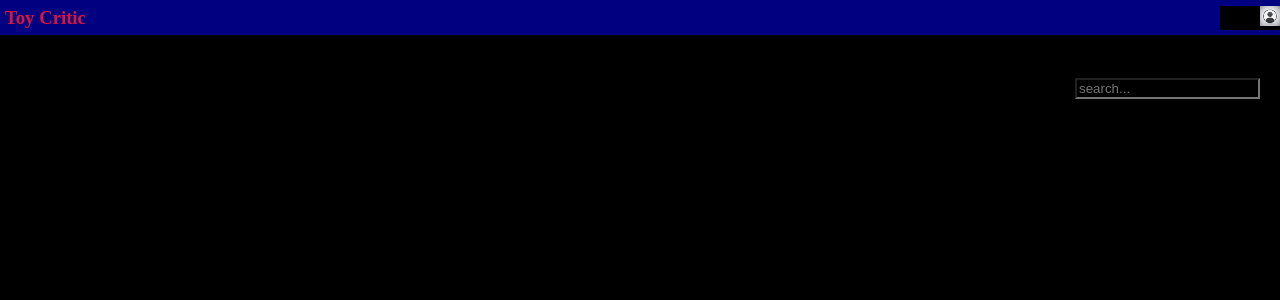
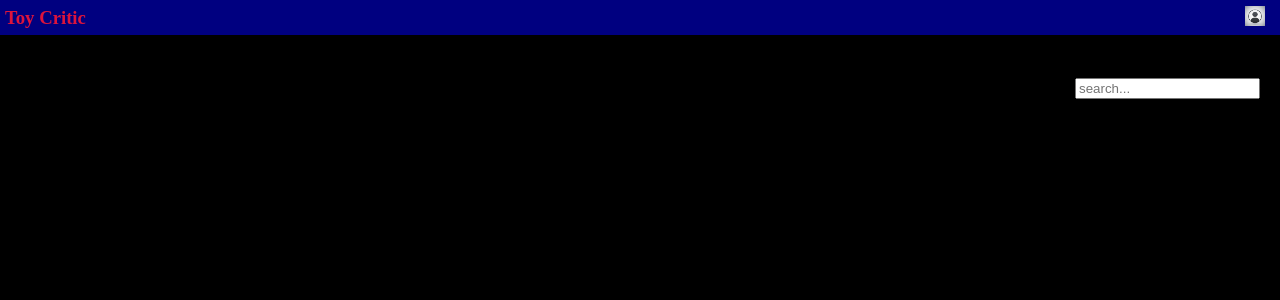
Before and after one commit to FrostyX5/ToyCritic, a React (Vite) app: page / in a window 1280 px wide. Shown: the top 300 px of the page. Built offline with nearby package versions, Linux system fonts and the light colour scheme.

Commit message:
fixed background issue

```diff
--- a/src/Components/Titlebar/Titlebar.css
+++ b/src/Components/Titlebar/Titlebar.css
@@ -19,6 +19,7 @@
 .container img {
     height: 20px;
     width: auto;
+    padding-right: 15px;
 }
 
 nav ul li {
--- a/src/index.css
+++ b/src/index.css
@@ -1,3 +1,3 @@
-* {
+body {
   background: black;
 }
```
